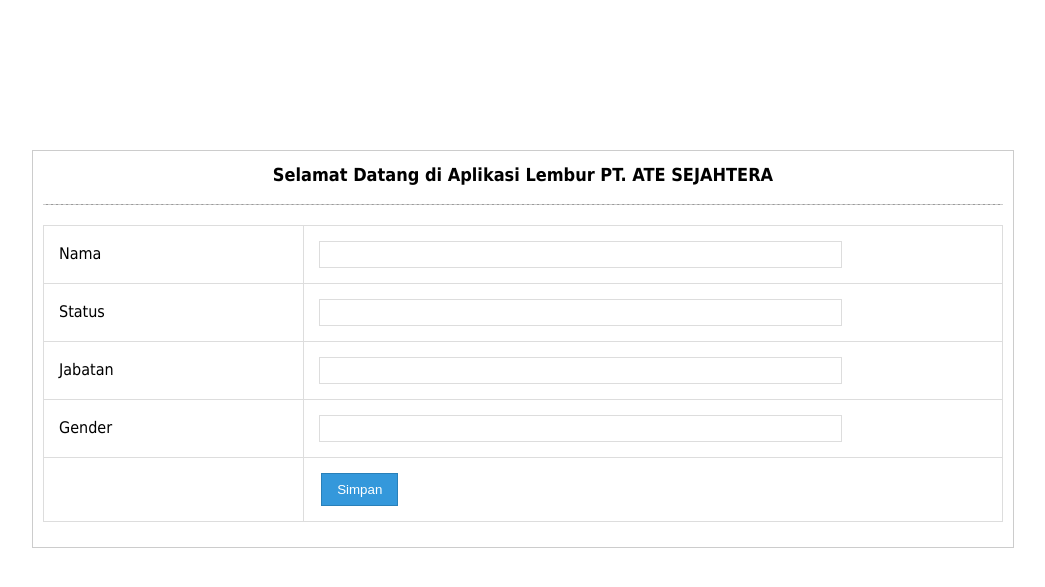
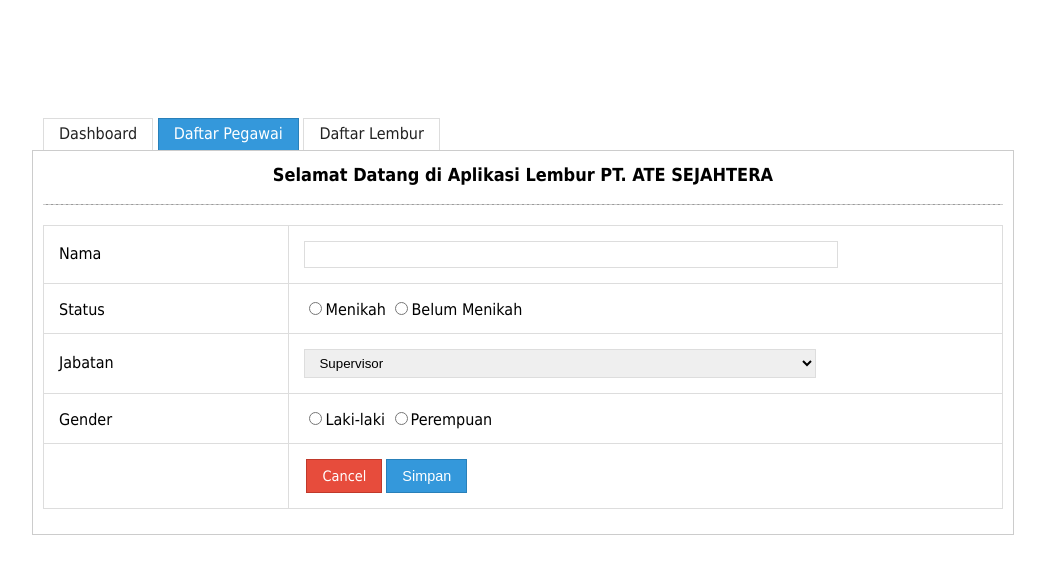
Before and after one commit to ahmaddzidan/aplikasi-lembur-minimalis, a PHP site: page /edit.php?id=1 in a window 1280 px wide. Shown: the top 587 px of the page, without its empty margins (117-1162 px from the left). Run offline with PHP 8.4, Linux system fonts and the light colour scheme; data that the repository does not hold is empty.

Commit message:
minor changes

```diff
--- a/css/style.css
+++ b/css/style.css
@@ -53,7 +53,9 @@
 	text-decoration: none;
 }
 
-input{
+input[type='text'],
+textarea,
+select{
 	border:1px solid #ddd;
 	padding: 5px 10px;
 	width: 75%
@@ -84,6 +86,8 @@
 	border:1px solid #ccc;
 	margin: 150px auto 0;
 	padding:10px 10px 25px;
+	position: relative;
+	background-color: #FFF
 }
 
 table{
@@ -109,6 +113,7 @@
 	color: #FFF;
 	margin: 0 2px;
 	cursor: pointer;
+	font-size: 90%
 }
 
 .btn-blue{
@@ -125,3 +130,25 @@
 .btn-red:hover{
 	background-color:#C0392B
 }
+
+
+.navigation{
+	margin: 0;
+	padding: 0;
+	list-style: none;
+	position:absolute;
+	top: -25px;
+	z-index: -1
+}
+.navigation li{
+	display:inline-block;
+}
+.navigation li a{
+	padding: 5px 15px 8px;
+	border:1px solid #ddd;
+}
+.navigation li a.active{
+	border:1px solid #2980B9;
+	background-color: #3498DB;
+	color: #fff;
+}
--- a/daftar-pegawai.php
+++ b/daftar-pegawai.php
@@ -13,6 +13,11 @@
 </head>
 <body>
 	<div class="container">
+	<ul class="navigation">
+		<li><a href="index.php">Dashboard</a></li>
+		<li><a href="daftar-pegawai.php" class="active">Daftar Pegawai</a></li>
+		<li><a href="daftar-lembur.php">Daftar Lembur</a></li>
+	</ul>
 		<h2 class="text-center">Selamat Datang di Aplikasi Lembur PT. ATE SEJAHTERA</h2>
 		<hr>
 		<table class="table-lembur">
--- a/edit.php
+++ b/edit.php
@@ -15,16 +15,29 @@
 </head>
 <body>
 	<div class="container">
+	<ul class="navigation">
+		<li><a href="index.php">Dashboard</a></li>
+		<li><a href="daftar-pegawai.php" class="active">Daftar Pegawai</a></li>
+		<li><a href="daftar-lembur.php">Daftar Lembur</a></li>
+	</ul>
 		<h2 class="text-center">Selamat Datang di Aplikasi Lembur PT. ATE SEJAHTERA</h2>
 		<hr>
-		<form action="actions/create.php" method="POST">
+		<form action="actions/update.php" method="POST">
+		<input type="hidden" name="id" value="<?php echo $pegawai['id']; ?>">
 		<table class="table-lembur">
 			<tbody>
 				<tr><td>Nama</td><td><input type="text" name="nama" value="<?php echo $pegawai['nama']; ?>" required></td></tr>
-				<tr><td>Status</td><td><input type="text" name="status" value="<?php echo $pegawai['status']; ?>" required></td></tr>
-				<tr><td>Jabatan</td><td><input type="text" name="jabatan" value="<?php echo $pegawai['jabatan']; ?>" required></td></tr>
-				<tr><td>Gender</td><td><input type="text" name="gender" value="<?php echo $pegawai['gender']; ?>" required></td></tr>
-				<tr><td></td><td><button class="btn btn-blue" type="submit">Simpan</button></td></tr>
+				<tr><td>Status</td><td><label><input type="radio" name="status" value="Menikah">Menikah</label>&nbsp;<label><input type="radio" name="status" value="Belum Menikah">Belum Menikah</label></td></tr>
+				<tr><td>Jabatan</td><td>
+					<select name="jabatan" id="jabatan">
+						<option value="0">Supervisor</option>
+						<option value="1">Kepala Regu</option>
+						<option value="2">Mekanik</option>
+						<option value="3">Helper</option>
+					</select>
+				</td></tr>
+				<tr><td>Gender</td><td><label><input type="radio" name="gender" value="Laki-laki">Laki-laki</label>&nbsp;<label><input type="radio" name="gender" value="Perempuan">Perempuan</label></td></tr>
+				<tr><td></td><td><a href="index.php" class="btn btn-red">Cancel</a><button class="btn btn-blue" type="submit">Simpan</button></td></tr>
 			</tbody>
 		</table>
 		</form>
--- a/index.php
+++ b/index.php
@@ -7,6 +7,11 @@
 </head>
 <body>
 	<div class="container">
+	<ul class="navigation">
+		<li><a href="index.php" class="active">Dashboard</a></li>
+		<li><a href="daftar-pegawai.php">Daftar Pegawai</a></li>
+		<li><a href="daftar-lembur.php">Daftar Lembur</a></li>
+	</ul>
 		<h2 class="text-center">Selamat Datang di Aplikasi Lembur PT. ATE SEJAHTERA</h2>
 		<hr>
 		<table class="table-lembur">
```
Also changed, not shown: actions/delete.php (added, +33 -0 lines), actions/login.php (added, +36 -0 lines), actions/logout.php (added, +27 -0 lines), actions/update.php (added, +33 -0 lines), tambah-pegawai.php (+11 -4 lines).
